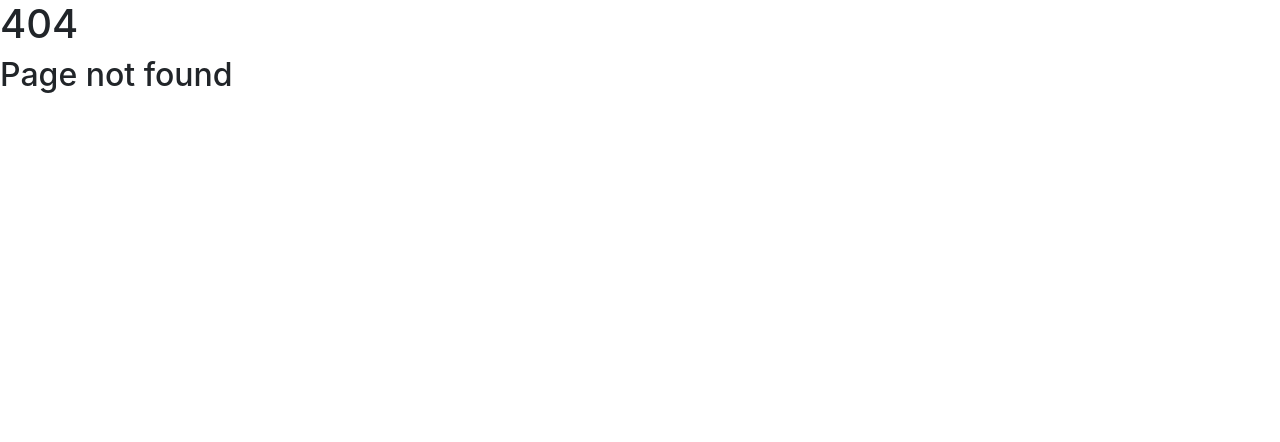
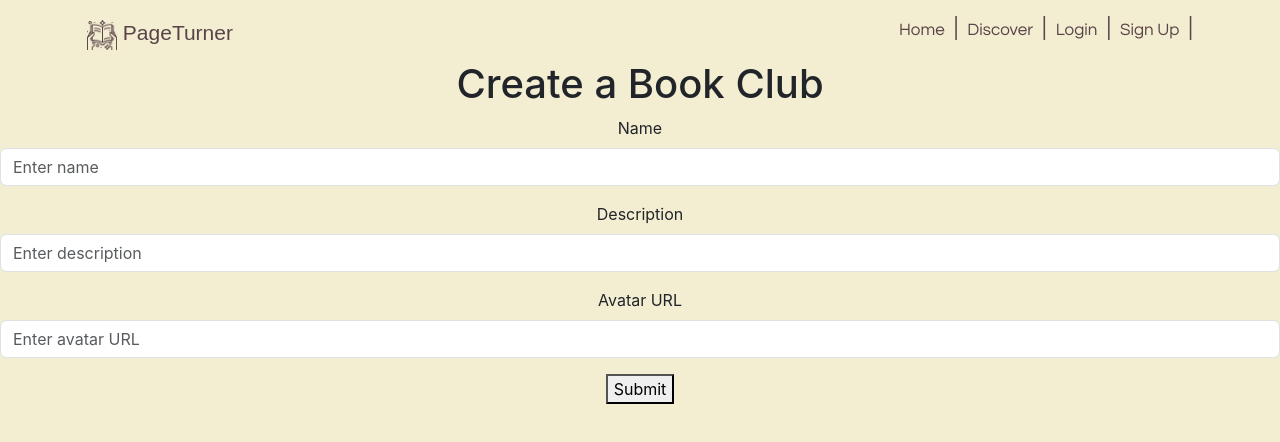
Before and after one commit to peymere/page-turner, a React (Create React App) app in the folder client/: page /create_book_club in a window 1280 px wide. Before the commit this address had no page. Shown: the top 442 px of the page. Built offline with nearby package versions, Linux system fonts and the light colour scheme; no server answers; a web font is replaced by a local one.

Commit message:
members and book club lists on profiles, started create new club

```diff
--- a/client/src/components/ClubProfile.jsx
+++ b/client/src/components/ClubProfile.jsx
@@ -1,5 +1,5 @@
 import { useEffect, useState, useContext } from "react"
-import { useParams, useNavigate } from "react-router-dom"
+import { useParams, useNavigate, NavLink } from "react-router-dom"
 
 // local imports
 import { OutletContext } from './App'
@@ -37,6 +37,7 @@ function ClubProfile() {
 
     return (
         <div className={styles.bookclub_container}>
+            <div className={styles.bookclub_components}>
             <h1>{club?.name}</h1>
             <h5>{`Created by ${club?.owner.first_name} ${club?.owner.last_name} on ${formatDate(club?.created_at)}`}</h5>
             <img src={club?.avatar_url ? club?.avatar_url : "/src_images/placeholder_bookclub_avatar.jpeg"} className={styles.bookclub_img}/>
@@ -44,14 +45,18 @@ function ClubProfile() {
             <div className="lists_container">
                 <div className={styles.members_list}>
                     <h3>Members</h3>
-                    <ul>
+                    <ul className={styles.users_lists}>
                         {club?.members.map((member, idx) => (
-                            <li key={idx}>{member.first_name} {member.last_name}</li>
+                        <NavLink to={`/userprofile/${member.id}`}>
+                            <li key={idx}>
+                                {member.first_name} {member.last_name}
+                            </li>
+                        </NavLink>
                         ))}
                     </ul>
                 </div>
             </div>
-
+            </div>
         </div>
     )
 }
--- a/client/src/components/CreateBookClub.jsx
+++ b/client/src/components/CreateBookClub.jsx
@@ -1,9 +1,85 @@
+import {useState, useEffect, useContext} from "react"
+import { useParams } from "react-router-dom"
+import {useFormik} from 'formik'
+import * as Yup from 'yup'
 
+// local imports
+import { OutletContext } from './App'
+import { Form } from "react-bootstrap"
 
 function CreateBookClub() {
+    const { id } = useParams();
+    const { loggedInUser, bookClubs } = useContext(OutletContext)
+
+    const formik = useFormik({
+        initialValues: {
+            name: '',
+            description: '',
+            avatar_url: ''
+        },
+        validationSchema: Yup.object({
+            name: Yup.string()
+                .min(3, "Name must be between 3 and 15 characters")
+                .max(15, "Name must be between 3 and 15 characters")
+                .required('Name Required'),
+            description: Yup.string()
+                .min(2, "Description must be at least 2 characters")
+                .max(300, "Description must be less than 300 characters"),
+            avatar_url: Yup.string()
+                .url("Must be a valid URL")
+                ,
+        }),
+        onSubmit: (values) => {
+            console.log(values)
+        }
+
+    })
+
     return (
         <div>
-            <h1>Create Book Club</h1>
+            <h1>Create a Book Club</h1>
+            <Form onSubmit={formik.handleSubmit}>
+                <Form.Group className="mb-3" controlId="name">
+                    <Form.Label>Name</Form.Label>
+                    <Form.Control
+                        type="text"
+                        placeholder="Enter name"
+                        onChange={formik.handleChange}
+                        onBlur={formik.handleBlur}
+                        value={formik.values.name}
+                    />
+                    {formik.touched.name && formik.errors.name ? (
+                        <div>{formik.errors.name}</div>
+                    ) : null}
+                </Form.Group>
+                <Form.Group className="mb-3" controlId="description">
+                    <Form.Label>Description</Form.Label>
+                    <Form.Control
+                        type="text"
+                        placeholder="Enter description"
+                        onChange={formik.handleChange}
+                        onBlur={formik.handleBlur}
+                        value={formik.values.description}
+                    />
+                    {formik.touched.description && formik.errors.description ? (
+                        <div>{formik.errors.description}</div>
+                    ) : null}
+                </Form.Group>
+                <Form.Group className="mb-3" controlId="avatar_url">
+                    <Form.Label>Avatar URL</Form.Label>
+                    <Form.Control
+                        type="text"
+                        placeholder="Enter avatar URL"
+                        onChange={formik.handleChange}
+                        onBlur={formik.handleBlur}
+                        value={formik.values.avatar_url}
+                    />
+                    {formik.touched.avatar_url && formik.errors.avatar_url ? (
+                        <div>{formik.errors.avatar_url}</div>
+                    ) : null}
+                </Form.Group>
+                <button type="submit">Submit</button>
+            </Form>
         </div>
     )
 }
--- a/client/src/components/UserProfile.jsx
+++ b/client/src/components/UserProfile.jsx
@@ -1,5 +1,5 @@
 import { useEffect, useState, useContext } from 'react';
-import { Button, Modal } from 'react-bootstrap';
+import { Button, Modal, NavLink } from 'react-bootstrap';
 import { useParams, useNavigate } from 'react-router-dom';
 
 // local imports
@@ -112,6 +112,17 @@ const UserProfile = () => {
             </Modal>
         )
     }
+    console.log('User Object:', user)
+    console.log("user's bookclubs:", user?.book_clubs)
+
+    const get_book_club = (book_clubs) => {
+    if (book_clubs?.length > 0) {
+        for (const book_club of book_clubs) {
+            console.log(book_club.name);  // Access the 'name' property of each book club
+        }
+    }
+}
+    get_book_club(user?.book_clubs)
 
     if (!user) {
         <h1> User not found </h1>
@@ -152,7 +163,22 @@ const UserProfile = () => {
             </div> ) :
             ( <div></div> )
         }
+         <div className={styles.lists_container}>
+                <div >
+                    <h5>{`${user.first_name}'s Clubs:`}</h5>
+                    <ul className={styles.users_lists}>
+                        {user?.book_clubs.map((book_club, idx) => (
+                            <li key={idx}>
+                            <NavLink href={`/bookclubs/${book_club.id}`}>
 
+                                {book_club.name}
+
+                            </NavLink>
+                            </li>
+                        ))}
+                    </ul>
+                </div>
+            </div>
         </div>
         </div>
     );
--- a/client/src/index.css
+++ b/client/src/index.css
@@ -5,6 +5,7 @@ body {
     sans-serif;
   -webkit-font-smoothing: antialiased;
   -moz-osx-font-smoothing: grayscale;
+  list-style: none !important;
 }
 
 code {
--- a/client/src/routes.js
+++ b/client/src/routes.js
@@ -71,7 +71,7 @@ const routes = [
                 ]
             },
             {
-                path: '/createbookclub',
+                path: '/create_book_club',
                 element: <CreateBookClub />
             },
             {
--- a/client/src/stylesheets/ClubProfile.module.css
+++ b/client/src/stylesheets/ClubProfile.module.css
@@ -9,6 +9,13 @@
     padding: 0 1rem;
     background-color: #F3EDD2;
 
+
+    .bookclub_components {
+        padding-top: 100px;
+        font-family: 'Questrial', sans-serif;
+        text-decoration: none;
+    }
+
     .bookclub_img {
         width: 100%;
         overflow: hidden;
@@ -17,4 +24,20 @@
         margin-left: 70px;
         margin-right: 40px;
     }
+
+    .lists_container {
+        display: flex;
+        flex-direction: row;
+        justify-content: space-between;
+        width: 100%;
+        margin-bottom: 20px;
+    }
+
+    .members_lists {
+        text-decoration: none;
+    }
+
+    .users_lists {
+        list-style: none;
+    }
 }
--- a/client/src/stylesheets/UserProfile.module.css
+++ b/client/src/stylesheets/UserProfile.module.css
@@ -1,6 +1,7 @@
 .profile_container {
     .profile_components {
         padding-top: 100px;
+        font-family: 'Questrial', sans-serif;
     }
 
     .profile_pic {
@@ -10,4 +11,16 @@
         border: 5px solid #ADAC9A;
         margin-bottom: 20px;
     }
+
+    .lists_container {
+        display: flex;
+        flex-direction: row;
+        justify-content: space-between;
+        width: 100%;
+        margin-bottom: 20px;
+    }
+
+    .users_lists {
+        list-style: none;
+    }
 }
```
Also changed, not shown: 2 other files (tests, documents, lock files or other folders).
